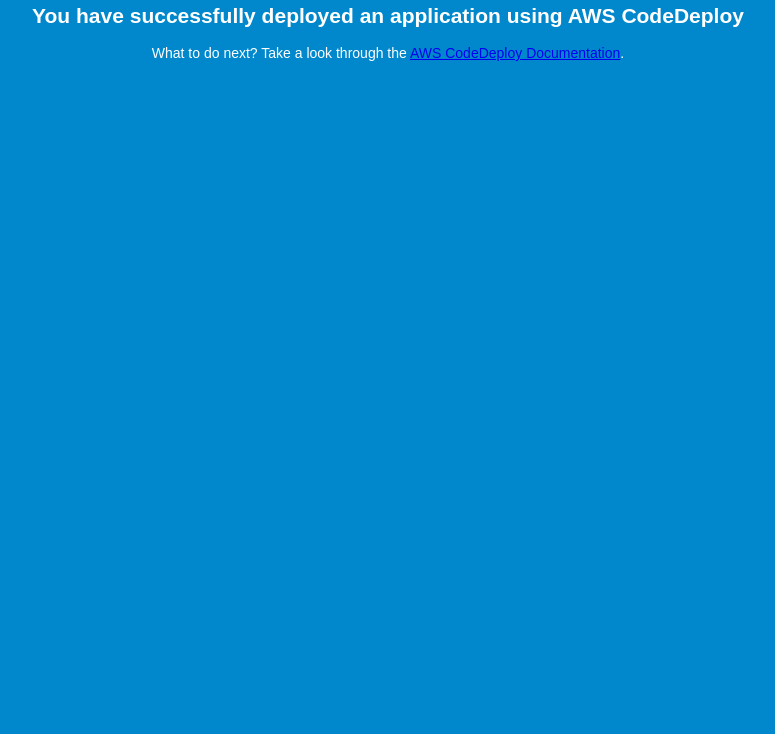
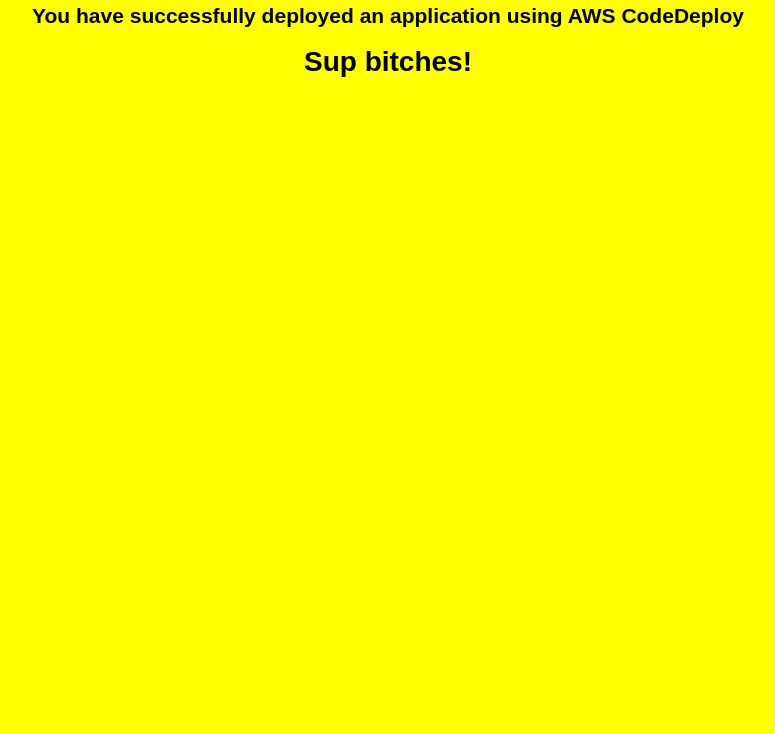
Before and after one commit to darshan009/281-Lab-1, a plain HTML site: page index.html in a window 1280 px wide. Shown: the part 66-800 px from the top of the page, without its empty margins (252-1027 px from the left). Drawn offline with Linux system fonts and the light colour scheme.

Commit message:
background change heading added

```diff
--- a/index.html
+++ b/index.html
@@ -4,8 +4,8 @@
   <title>Hello, World!</title>
   <style>
     body {
-      color: #ffffff;
-      background-color: #0188cc;
+      color: black;
+      background-color: yellow;
       font-family: Arial, sans-serif;
       font-size:14px;
     }
@@ -15,7 +15,7 @@
   <div align="center"><h1>Hello, World!</h1></div>
   <div align="center"><h2>You have successfully deployed an application using AWS CodeDeploy</h2></div>
   <div align="center">
-    <p>What to do next? Take a look through the <a href="http://docs.aws.amazon.com/codedeploy">AWS CodeDeploy Documentation</a>.</p>
+    <h1> Sup bitches! </h1>
   </div>
 </body>
 </html>
```
